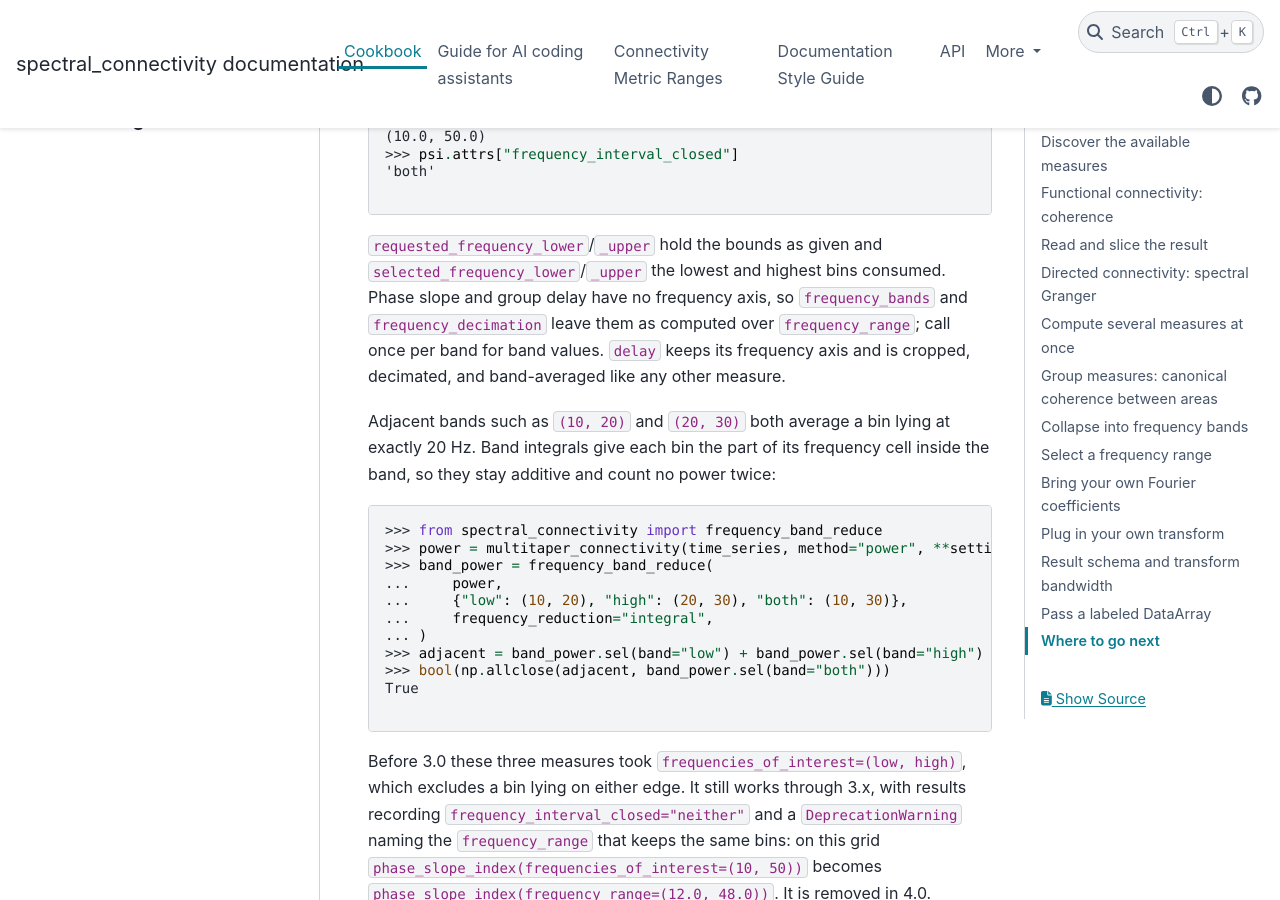
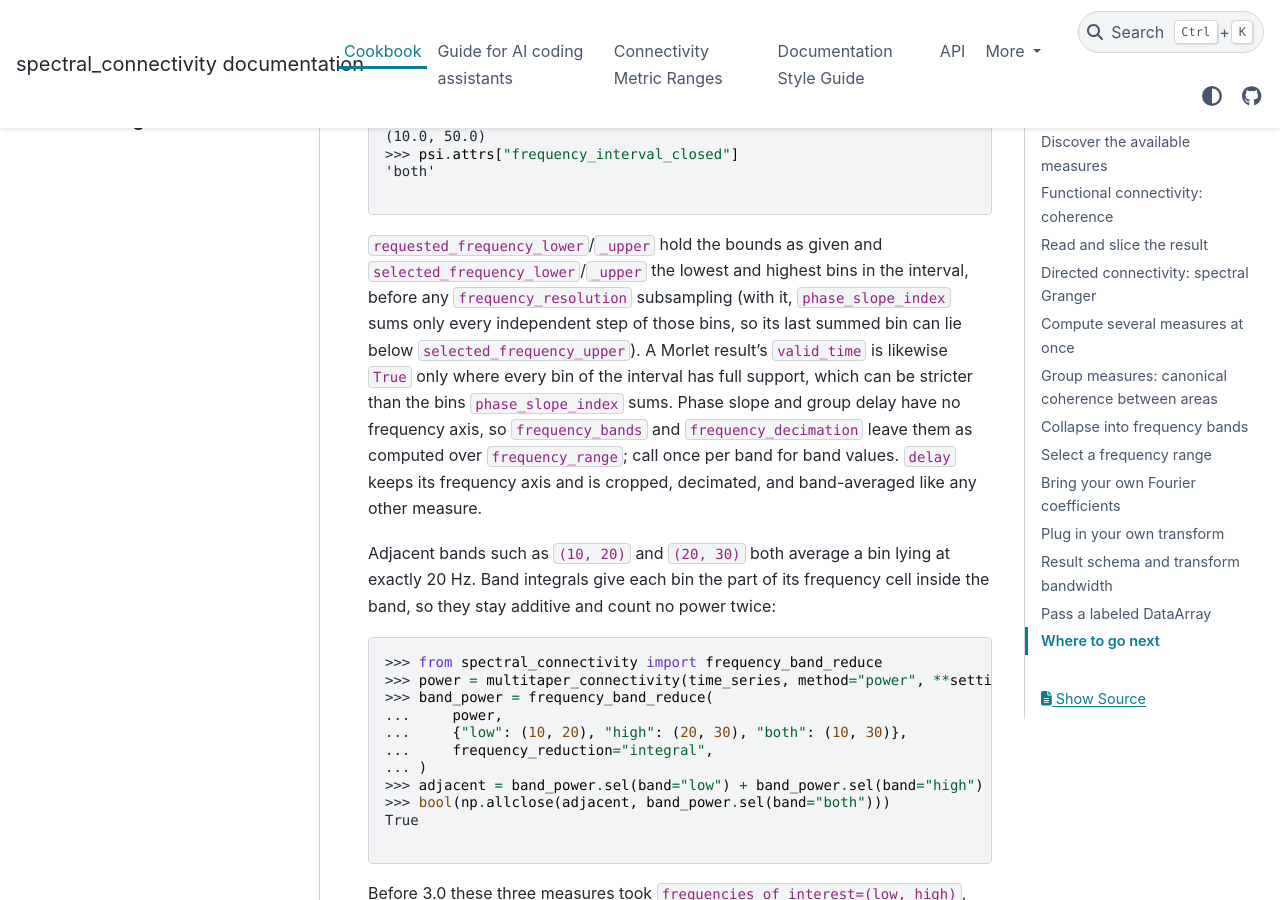
Before and after one commit to Eden-Kramer-Lab/spectral_connectivity, a Sphinx documentation site: the page built from docs/cookbook.md, in a window 1280 px wide and 900 px high, scrolled down 4858 px. Built offline with Sphinx 7.4.7 and the PyData theme 0.15.4, drawn with Linux system fonts in a browser that asks for light colours; pages that are not in the unit, such as notebooks, are missing from menus; the version number could not be read and is left out.

Commit message:
Say that the recorded interval precedes frequency_resolution subsampling
selected_frequency_lower/upper and a Morlet result's valid_time describe
every bin of the requested interval, but the CHANGELOG, cookbook, and
_FrequencySelection called them the bins consumed and said valid_time
covered exactly those bins. With frequency_resolution, phase_slope_index
sums only every independent step of the interval, so on a 0.5 Hz grid
(5, 50) with frequency_resolution=2 records 50 Hz although the last bin
summed is 49 Hz, and valid_time can be stricter than the bins summed.
The behaviour is kept, being conservative; the text now says what is
recorded, and a test pins it.

Co-Authored-By: Claude Opus 5.5 <noreply@anthropic.com>

````diff
--- a/docs/cookbook.md
+++ b/docs/cookbook.md
@@ -234,7 +234,12 @@ cropped. The frequency-reduced measures record the interval on their variables:
 ```
 
 `requested_frequency_lower`/`_upper` hold the bounds as given and
-`selected_frequency_lower`/`_upper` the lowest and highest bins consumed. Phase
+`selected_frequency_lower`/`_upper` the lowest and highest bins in the
+interval, before any `frequency_resolution` subsampling (with it,
+`phase_slope_index` sums only every independent step of those bins, so its last
+summed bin can lie below `selected_frequency_upper`). A Morlet result's
+`valid_time` is likewise `True` only where every bin of the interval has full
+support, which can be stricter than the bins `phase_slope_index` sums. Phase
 slope and group delay have no frequency axis, so `frequency_bands` and
 `frequency_decimation` leave them as computed over `frequency_range`; call once
 per band for band values. `delay` keeps its frequency axis and is cropped,
````
Also changed, not shown: CHANGELOG.md (+8 -4 lines), 4 other files.
